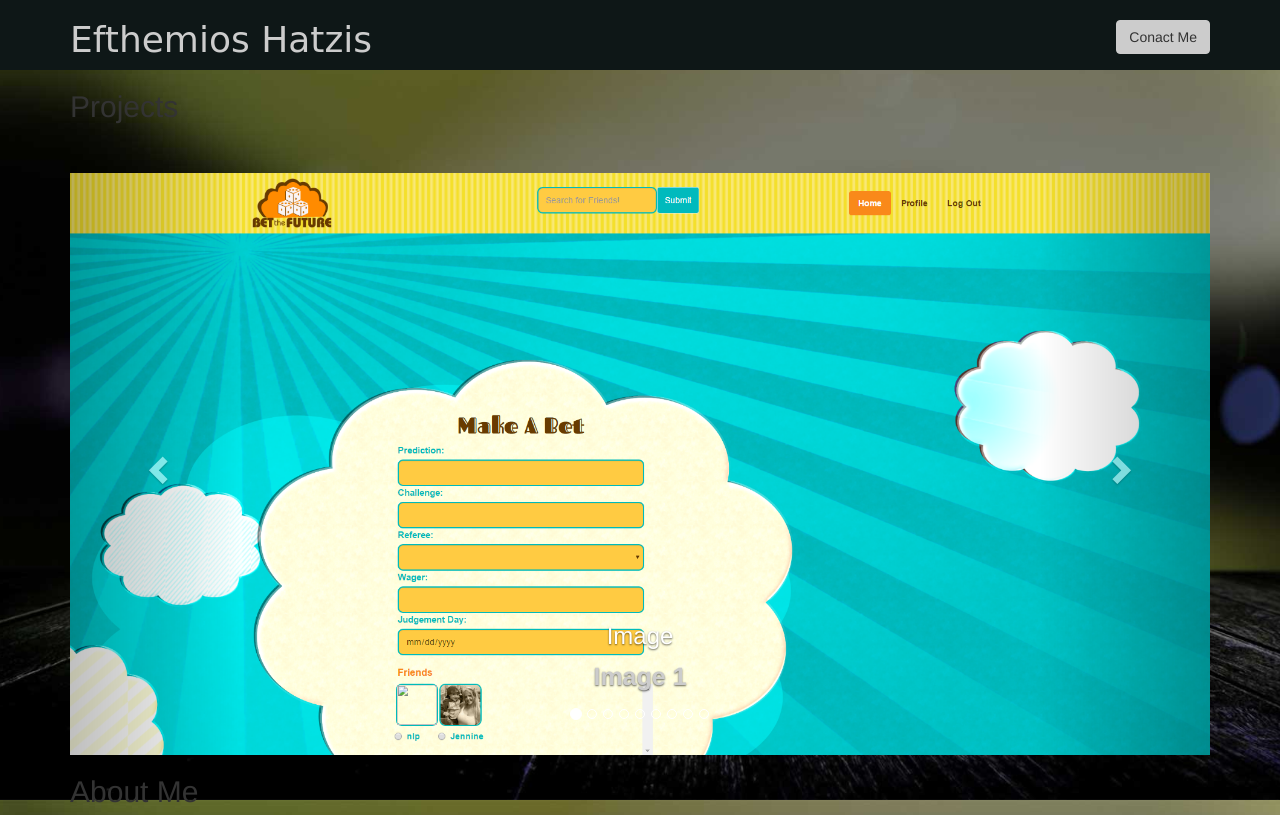
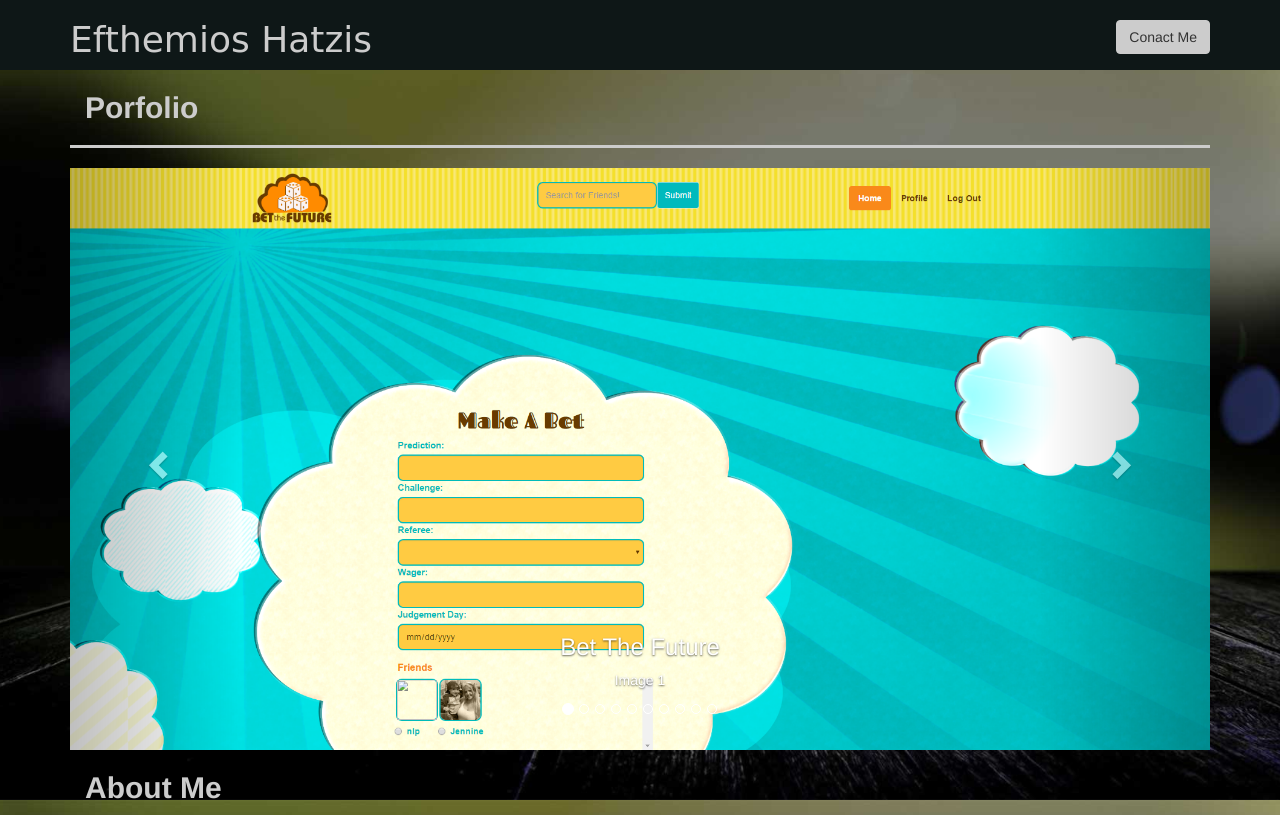
Before and after one commit to eHatz/Portfolio, a PHP site: page / in a window 1280 px wide. Shown: the top 815 px of the page. Run offline with PHP 8.4, Linux system fonts and the light colour scheme; some libraries are stand-ins or nearby versions; some web fonts are replaced.

Commit message:
heroku deploy

```diff
--- a/css/style.css
+++ b/css/style.css
@@ -8,7 +8,7 @@ body {
 }
 
 #allCarousel {
-	margin-top: 40px;
+	margin-top: 20px;
 }
 
 .navbar {
@@ -34,14 +34,36 @@ h1 {
 
 #profileImg {
 	width: 100%;
+	padding-top: 15px;
 }
 
-#profileDiv {
-	background-color:rgba(0, 0, 0, 0.9);
+#textDiv {
+	padding-top: 10px;
+}
+.spacing {
+	margin: 0px;
+	margin-top: 20px;
+	padding: 0px;
+	background-color:rgba(0, 0, 0, 0.2);
 }
 
-p {
+h4 {
 	color: #ccc;
 	font-weight: bolder;
 	font-size: 25px;
+	line-height: 1.5;
+	margin: 0px;
 }
+h2 {
+	color: #ccc;
+	font-weight: bolder;
+	font-size: 30px;
+	line-height: 1.5;
+	margin: 0px;
+}
+.headers {
+	padding: 15px;
+	border-bottom: solid;
+	border-color: #ccc;
+	border-width: 3px;
+}
--- a/index.html
+++ b/index.html
@@ -18,7 +18,9 @@
 		</nav>
 		<div class="row">
 			<div class="col-md-12">
-				<h2>Projects</h2>
+				<div class="headers">
+					<h2>Porfolio</h2>
+				</div>
 			</div>
 		</div>
 		<div class="row">
@@ -35,78 +37,87 @@
 						<li data-target="#allCarousel" data-slide-to="6"></li>
 						<li data-target="#allCarousel" data-slide-to="7"></li>
 						<li data-target="#allCarousel" data-slide-to="8"></li>
+						<li data-target="#allCarousel" data-slide-to="9"></li>
 					</ol>
 
 					<!-- Wrapper for slides -->
 					<div class="carousel-inner" role="listbox">
 						<div class="item active">
 							<img class="images" src="./images/Betfuture1.png" alt="...">
-							<div class="carousel-caption" id="0">
-								<h3>Image</h3>
+							<div class="carousel-caption" id="betFuture">
+								<h3>Bet The Future</h3>
 								<p>Image 1</p>
 							</div>
 						</div>
 
 						<div class="item">
 							<img class="images" src="./images/SocietyPin.png" alt="...">
-							<div class="carousel-caption" id="1">
-								<h3>Image</h3>
+							<div class="carousel-caption" id="societyPin">
+								<h3>Society Pin</h3>
 								<p>Image 2</p>
 							</div>
 						</div>
 
 						<div class="item">
+							<img class="images" src="./images/mongoArticle.png" alt="...">
+							<div class="carousel-caption" id="mongoArticle">
+								<h3>NYT Articles Scrape</h3>
+								<p>Image 3</p>
+							</div>
+						</div>
+
+						<div class="item">
 							<img class="images" src="./images/animaltastic.png" alt="...">
-							<div class="carousel-caption" id="2">
-								<h3>Image</h3>
+							<div class="carousel-caption" id="animaltastic">
+								<h3>Animaltastic</h3>
 								<p>Image 3</p>
 							</div>
 						</div>
 
 						<div class="item">
 							<img class="images" src="./images/Hangman1.png" alt="...">
-							<div class="carousel-caption" id="3">
-								<h3>Image</h3>
+							<div class="carousel-caption" id="hangman">
+								<h3>Game of Thrones Hangman</h3>
 								<p>Image 4</p>
 							</div>
 						</div>
 
 						<div class="item">
 							<img class="images" src="./images/TriviaGame1.png" alt="...">
-							<div class="carousel-caption" id="4">
-								<h3>Image</h3>
+							<div class="carousel-caption" id="triviaGame">
+								<h3>Troll Trivia Game</h3>
 								<p>Image 5</p>
 							</div>
 						</div>
 
 						<div class="item">
 							<img class="images" src="./images/starwars.png" alt="...">
-							<div class="carousel-caption" id="5">
-								<h3>Image</h3>
+							<div class="carousel-caption" id="starwars">
+								<h3>Star Wars RPG</h3>
 								<p>Image 5</p>
 							</div>
 						</div>
 
 						<div class="item">
 							<img class="images" src="./images/Bamazon.png" alt="...">
-							<div class="carousel-caption" id="6">
-								<h3>Image</h3>
+							<div class="carousel-caption" id="bamazon">
+								<h3>Bamazon</h3>
 								<p>Image 5</p>
 							</div>
 						</div>
 
 						<div class="item">
 							<img class="images" src="./images/RPS.png" alt="...">
-							<div class="carousel-caption" id="7">
-								<h3>Image</h3>
+							<div class="carousel-caption" id="rps">
+								<h3>Rock Paper Scissors</h3>
 								<p>Image 5</p>
 							</div>
 						</div>
 
 						<div class="item">
 							<img class="images" src="./images/hangman-node.png" alt="...">
-							<div class="carousel-caption" id="8">
-								<h3>Image</h3>
+							<div class="carousel-caption" id="hangmanNode">
+								<h3>Node Hangman</h3>
 								<p>Image 5</p>
 							</div>
 						</div>
@@ -126,17 +137,21 @@
 		</div>
 		<div class="row">
 			<div class="col-md-12">
-				<h2>About Me</h2>
+				<div class="headers">
+					<h2>About Me</h2>
+				</div>
 			</div>
 		</div>
-		<div  class="row">
-			<div class="col-md-12">
-				<div id="profileDiv" class="row">
-					<div class="col-md-4">
-						<img id="profileImg" src="./images/profilePic.png">
-					</div>
-					<div id="textDiv" class="col-md-8">
-						<p>I have always been interested in technology and how it brings people together. As Full Stack Web Developer I have made it my goal to create simple and clean user interfaces which allow users to easily access the information that they seek. I love designing web applications and games which allow users to connect and spend time with friends and family. I am a quick study, and enjoy working on challenging projects which allow me to break down and understand problems in order to find a solution.</p>
+		<div class="row spacing">
+			<div class="col-md-4">
+				<div>
+					<img id="profileImg" class="profileDiv" src="./images/profilePic.png">
+				</div>
+			</div>
+			<div class="col-md-8">
+				<div>
+					<div id="textDiv" class="profileDiv">
+						<h4>I have always been interested in technology and how it brings people together. As Full Stack Web Developer I have made it my goal to create simple and clean user interfaces which allow users to easily access the information that they seek. I love designing web applications and games which allow users to connect and spend time with friends and family. I am a quick study, and enjoy working on challenging projects which allow me to break down and understand problems in order to find a solution.</h4>
 					</div>
 				</div>
 			</div>
```
Also changed, not shown: index.js (+62 -1 lines), images/mongoArticle.png (added).
